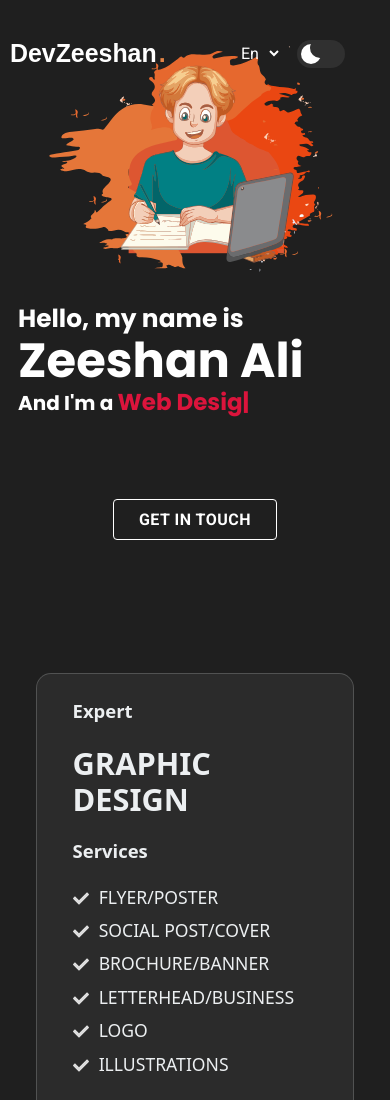
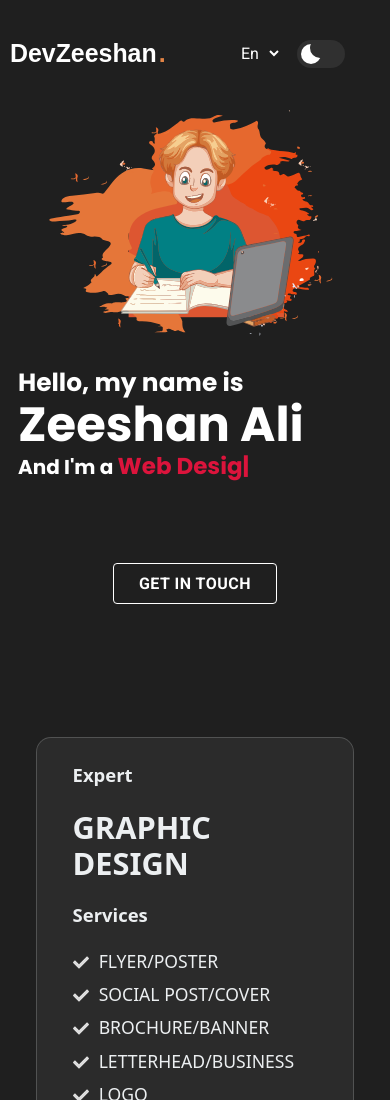
Before and after one commit to zeeshanali1126/carweb-test, a plain HTML site: page index.html in a window 390 px wide. Shown: the top 1100 px of the page. Drawn offline with nearby package versions, Linux system fonts and the light colour scheme; a web font is replaced by a local one.

Commit message:
i change style hero-banner in height

```diff
--- a/style.css
+++ b/style.css
@@ -590,7 +590,7 @@ body.active { overflow: hidden; }
 .hero-banner {
   max-width: 500px;
   width: 125%;
- margin-top: 9rem;
+ margin-top: 12rem;
 }
 
 :is(.hero-social-list, .scroll-down) { display: none; }
@@ -2343,7 +2343,7 @@ textarea.input-field {
  }
  @media (max-width: 500px) {
   .hero-banner {
-    margin-top: 1rem;
+    margin-top: 5rem;
   }
  }
  @media (max-width: 500px) {
```
